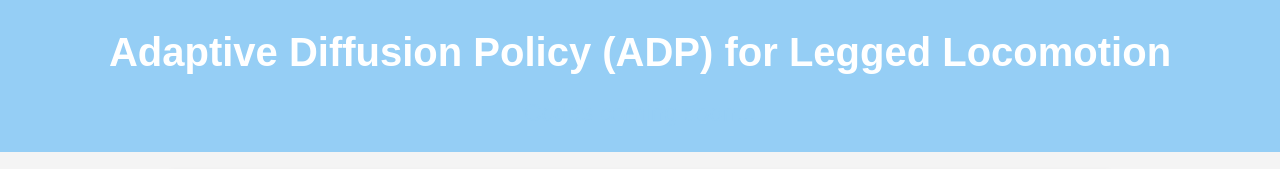
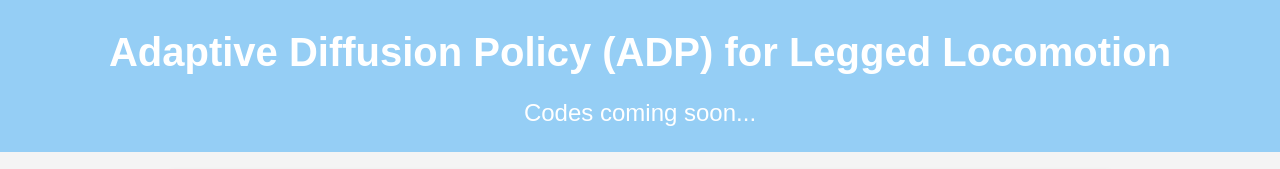
Before and after one commit to AdaptiveDiffusionPolicy/adaptivediffusionpolicy.github.io, a plain HTML site: page index.html in a window 1280 px wide. Shown: the top 169 px of the page. Drawn offline with Linux system fonts and the light colour scheme.

Commit message:
Update index.html

```diff
--- a/index.html
+++ b/index.html
@@ -89,7 +89,7 @@
         }
         .subtitle {
             font-size: 1.5em; /* Slightly smaller than the title */
-            color: #95cef5; /* White text */
+            color: #fff; /* White text */
             margin: 10px 0 0; /* Small margin below the title */
         }
     </style>
```
